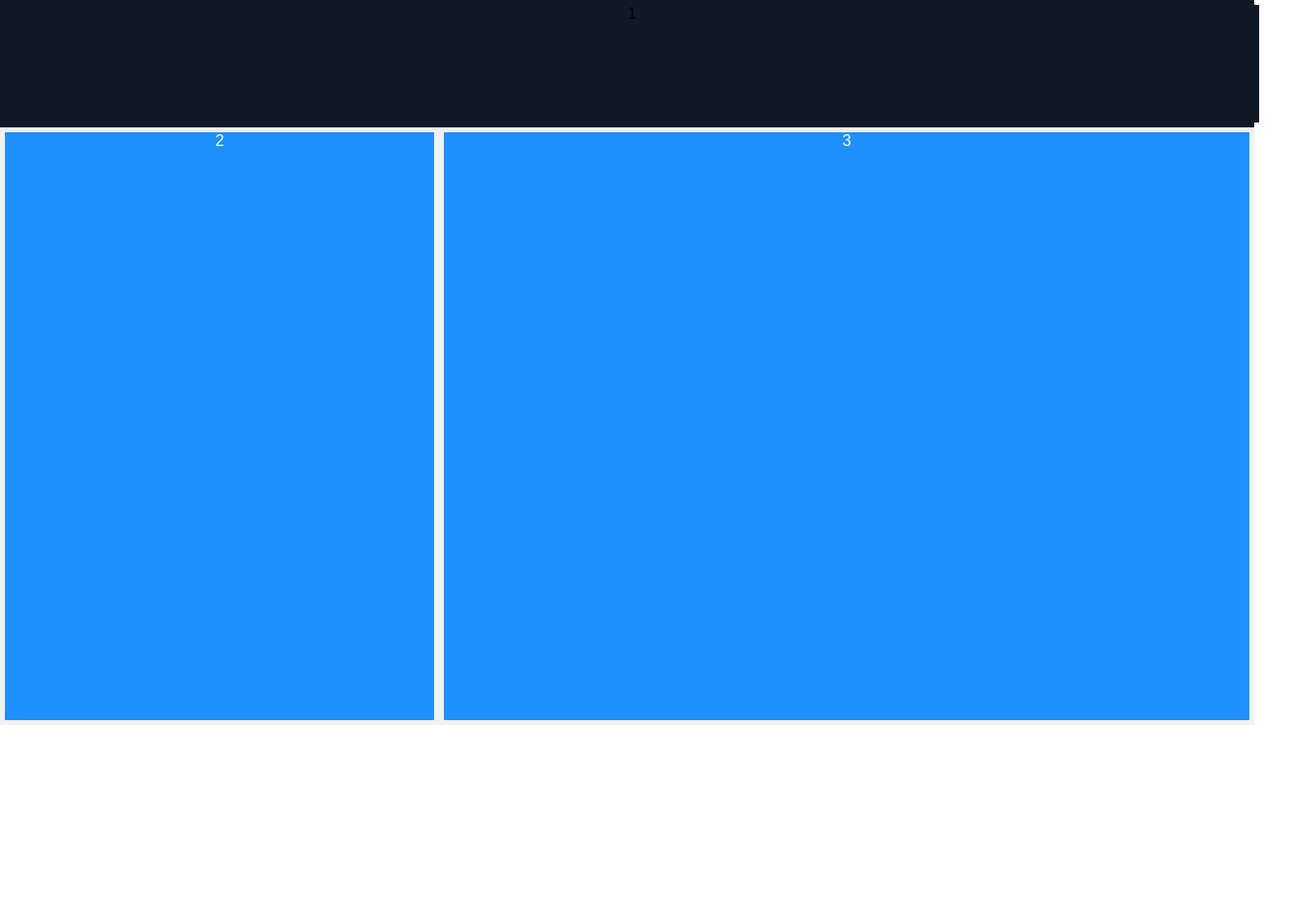
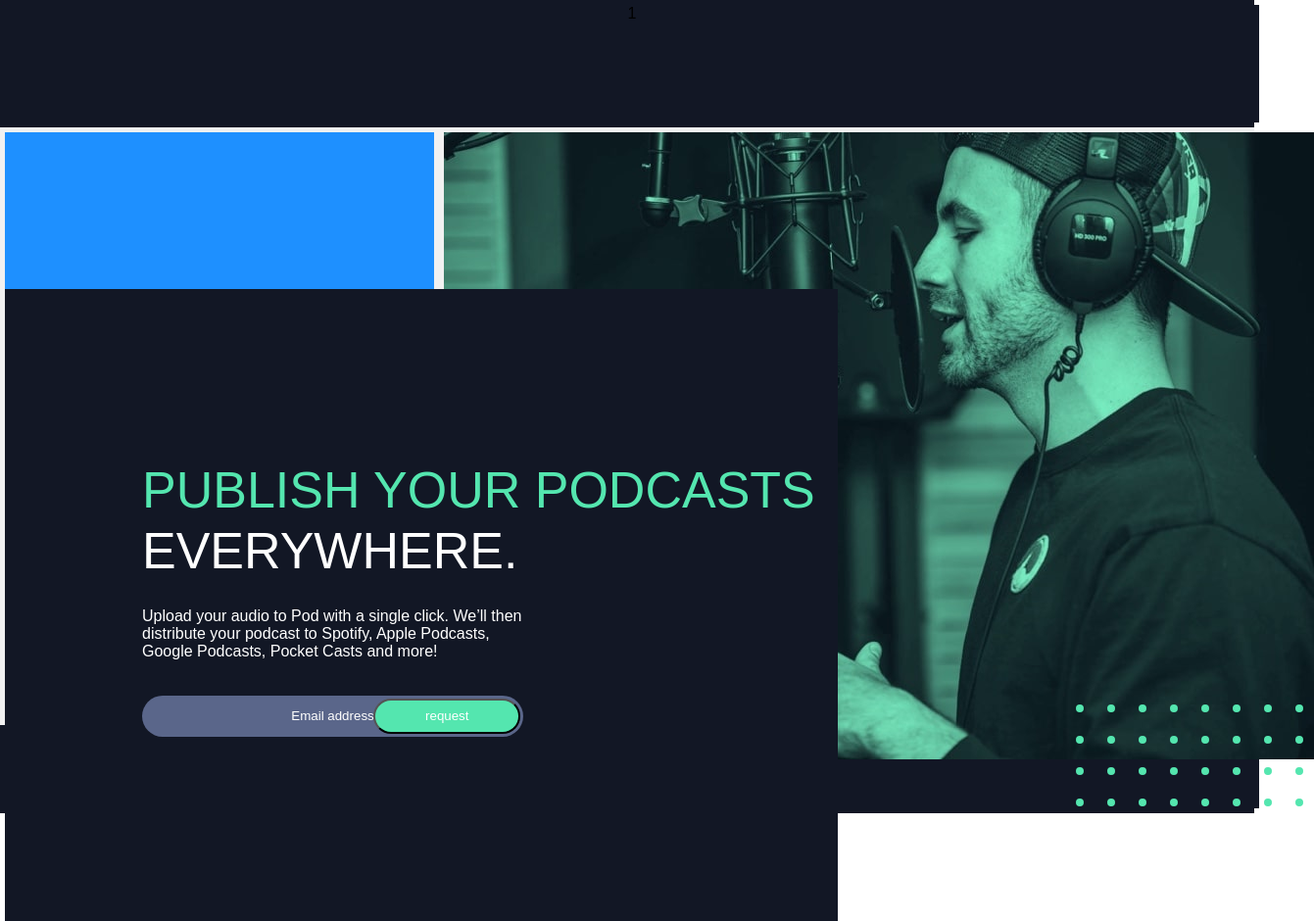
Before and after one commit to EddyDomingo/pod-request-access-landing-page, a plain HTML site: page starter-code/index.html in a window 1280 px wide. Shown: the whole page at 98% size, 1341 px wide, since content can reach past the window. Before the commit the page ends 800 px from the top, so only its background shows below. Drawn offline with Linux system fonts and the light colour scheme; a web font is replaced by a local one.

Commit message:
second commit

```diff
--- a/starter-code/index.html
+++ b/starter-code/index.html
@@ -29,9 +29,31 @@
   <div class="main-columnLayout">
     <div class="top-row">1</div>
     <div class="bottom-row">
-      <div>2</div>
-      <div>3</div>
+      <div>
+        <div class="text-container">
+          <div>
+            <p class="publish-text">publish your podcasts</p>
+            <p class="everywhere-text">everywhere.</p>
+            <div class="word-wrap">
+              <p id="text-wordwrap">
+                  Upload your audio to Pod with a single click. We’ll then distribute your podcast to Spotify,
+                  Apple Podcasts, Google Podcasts, Pocket Casts and more!
+              </p>
+            </div>
+              <div class="input-button-wrapper">
+                <input type="text" placeholder="Email address"/>
+                <button>request</button>
+              </div>
+          </div>
+        </div>
+      </div>
+      <div>
+        <img src="./assets/desktop/image-host.jpg" alt="host" class="host-img">
+        <img src="./assets/desktop/bg-pattern-dots.svg" alt="bg-pattern-dots" class="pattern-img">
+
+      </div>
     </div>
+    <div class="footer-row">4</div>
   </div>
 
   <script src="scripts.js"></script>
```
